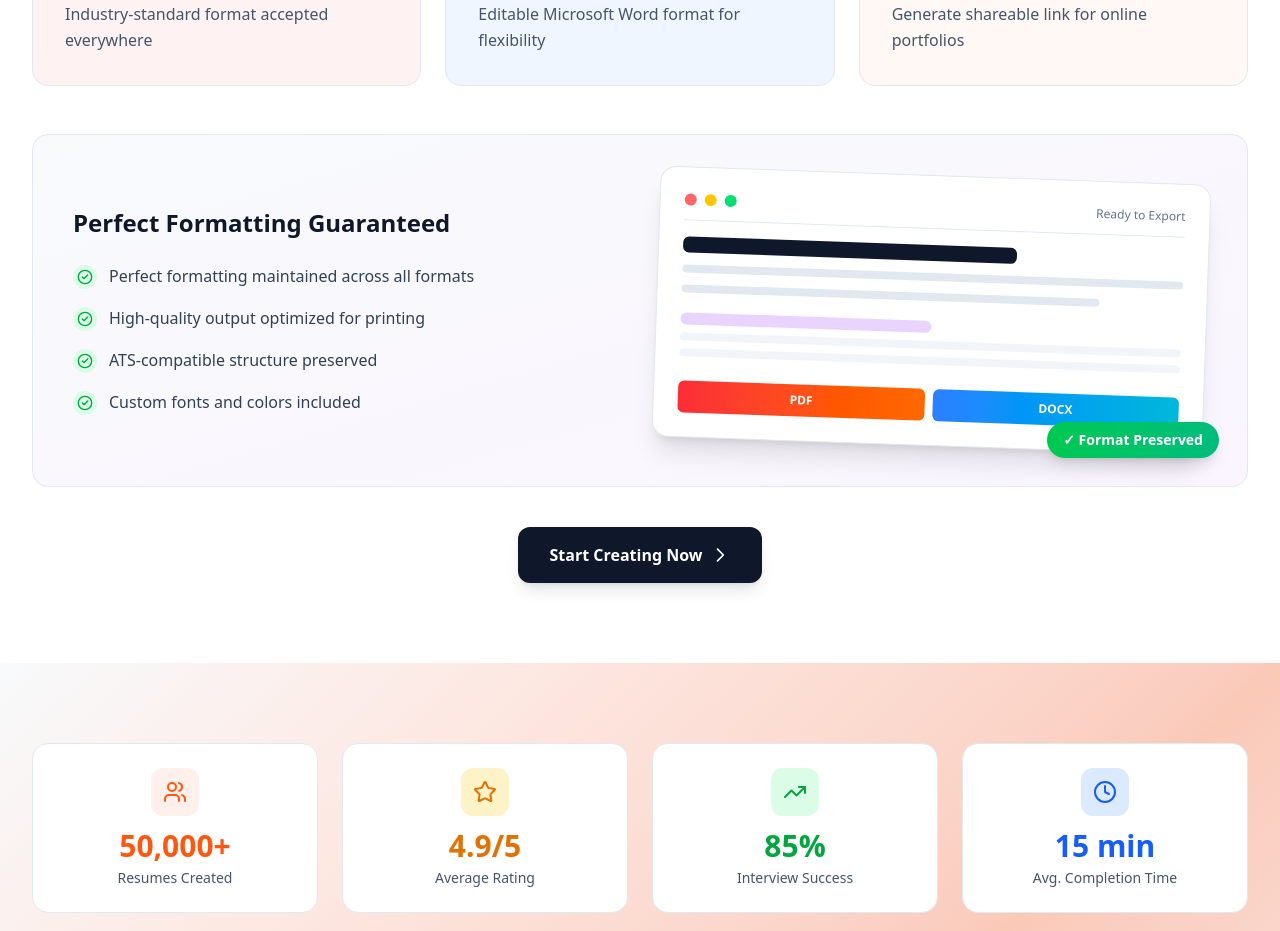
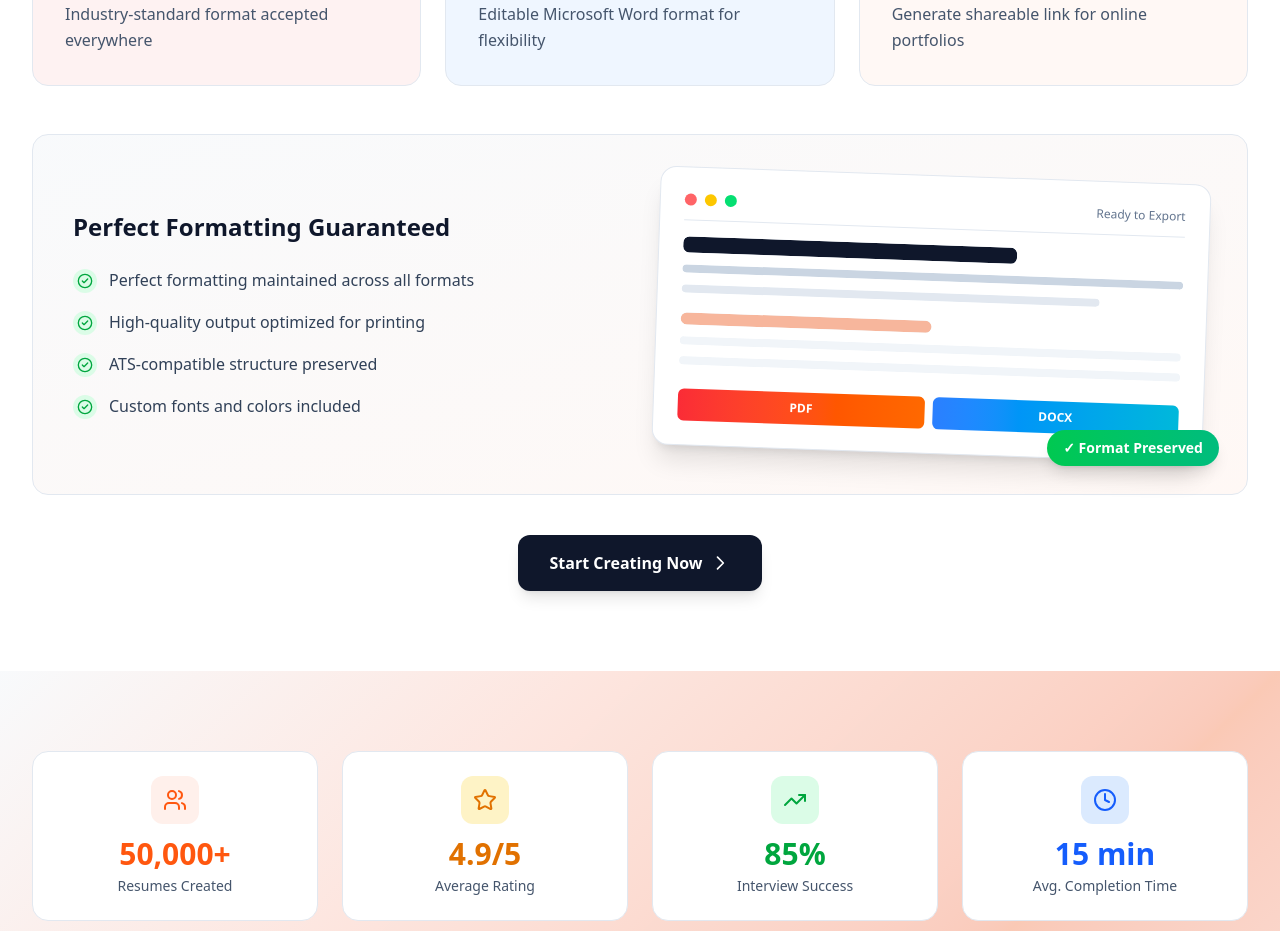
Before and after one commit to Sanithakor/Geteasycv, a Next.js app: page / in a window 1280 px wide. Shown: the part 7220-8151 px from the top of the page. Built offline with nearby package versions, Linux system fonts and the light colour scheme; no server answers; the database is empty.

Commit message:
added build

```diff
--- a/components/sections/ExportSection.tsx
+++ b/components/sections/ExportSection.tsx
@@ -1,10 +1,94 @@
 "use client";
 
-import React from "react";
+import React, { useEffect, useRef, useState } from "react";
 import Link from "next/link";
 import { FileDown, FileType, Share2, CheckCircle2 } from "lucide-react";
 
+// ─── Sequential fill animation hook ─────────────────────────────────────────
+// Triggers once when the element enters the viewport, then cycles on a slow loop
+function useSequentialFill(totalSteps: number, stepDelay = 280) {
+  const [filledCount, setFilledCount] = useState(0);
+  const [badgeVisible, setBadgeVisible] = useState(false);
+  const ref = useRef<HTMLDivElement>(null);
+  const started = useRef(false);
+
+  const runAnimation = () => {
+    setFilledCount(0);
+    setBadgeVisible(false);
+
+    let step = 0;
+    const tick = () => {
+      step += 1;
+      setFilledCount(step);
+      if (step < totalSteps) {
+        setTimeout(tick, stepDelay);
+      } else {
+        // Show the badge 300 ms after last line fills
+        setTimeout(() => setBadgeVisible(true), 300);
+        // Restart the whole cycle after a 3 s pause
+        setTimeout(runAnimation, 3000);
+      }
+    };
+    setTimeout(tick, stepDelay);
+  };
+
+  useEffect(() => {
+    const el = ref.current;
+    if (!el) return;
+
+    const observer = new IntersectionObserver(
+      ([entry]) => {
+        if (entry.isIntersecting && !started.current) {
+          started.current = true;
+          runAnimation();
+        }
+      },
+      { threshold: 0.4 }
+    );
+
+    observer.observe(el);
+    return () => observer.disconnect();
+  // eslint-disable-next-line react-hooks/exhaustive-deps
+  }, []);
+
+  return { filledCount, badgeVisible, ref };
+}
+
+// ─── Animated line component ─────────────────────────────────────────────────
+function AnimatedLine({
+  filled,
+  widthClass,
+  colorClass,
+  height = "h-2",
+  delay = 0,
+}: {
+  filled: boolean;
+  widthClass: string;
+  colorClass: string;
+  height?: string;
+  delay?: number;
+}) {
+  return (
+    <div className={`${height} bg-slate-100 rounded overflow-hidden ${widthClass}`}>
+      <div
+        className={`h-full ${colorClass} rounded`}
+        style={{
+          width: filled ? "100%" : "0%",
+          transition: filled
+            ? `width 0.55s cubic-bezier(0.4, 0, 0.2, 1) ${delay}ms`
+            : "none",
+        }}
+      />
+    </div>
+  );
+}
+
+// ─── Main component ───────────────────────────────────────────────────────────
 export default function ExportSection() {
+  // 6 animated lines total
+  const TOTAL_STEPS = 6;
+  const { filledCount, badgeVisible, ref } = useSequentialFill(TOTAL_STEPS, 260);
+
   const exportOptions = [
     {
       icon: FileDown,
@@ -12,7 +96,6 @@ export default function ExportSection() {
       description: "Industry-standard format accepted everywhere",
       color: "from-red-500 to-orange-500",
       bgColor: "bg-red-50",
-      iconColor: "text-red-600",
     },
     {
       icon: FileType,
@@ -20,7 +103,6 @@ export default function ExportSection() {
       description: "Editable Microsoft Word format for flexibility",
       color: "from-blue-500 to-cyan-500",
       bgColor: "bg-blue-50",
-      iconColor: "text-blue-600",
     },
     {
       icon: Share2,
@@ -28,7 +110,6 @@ export default function ExportSection() {
       description: "Generate shareable link for online portfolios",
       color: "from-[#FF570F] to-pink-500",
       bgColor: "bg-[#FFF8F5]",
-      iconColor: "text-[#FF570F]",
     },
   ];
 
@@ -72,14 +153,11 @@ export default function ExportSection() {
                 key={idx}
                 className={`${option.bgColor} rounded-2xl p-8 border border-slate-200 hover:shadow-xl transition-all duration-300 hover:-translate-y-1 group`}
               >
-                {/* Icon */}
                 <div
                   className={`w-16 h-16 bg-gradient-to-br ${option.color} rounded-2xl flex items-center justify-center mb-6 shadow-lg group-hover:scale-110 transition-transform`}
                 >
                   <IconComponent className="w-8 h-8 text-white" />
                 </div>
-
-                {/* Title & Description */}
                 <h3 className="text-xl font-bold text-slate-900 mb-3">
                   {option.title}
                 </h3>
@@ -92,7 +170,7 @@ export default function ExportSection() {
         </div>
 
         {/* Format Features */}
-        <div className="bg-gradient-to-br from-slate-50 to-purple-50 rounded-2xl border border-slate-200 p-8 lg:p-10">
+        <div className="bg-gradient-to-br from-slate-50 to-[#FFF8F5] rounded-2xl border border-slate-200 p-8 lg:p-10">
           <div className="grid lg:grid-cols-2 gap-8 items-center">
             {/* Left: Features List */}
             <div>
@@ -111,34 +189,78 @@ export default function ExportSection() {
               </div>
             </div>
 
-            {/* Right: Visual Demo */}
-            <div className="relative">
-              <div className="bg-white rounded-2xl shadow-xl border border-slate-200 p-6 transform rotate-2 hover:rotate-0 transition-transform">
-                {/* Mock Document */}
-                <div className="space-y-3">
+            {/* Right: Animated Visual Demo */}
+            <div className="relative" ref={ref}>
+              <div className="bg-white rounded-2xl shadow-xl border border-slate-200 p-6 transform rotate-2 hover:rotate-0 transition-transform duration-500">
+                {/* Window chrome */}
                 <div className="flex items-center justify-between mb-4 pb-3 border-b border-slate-200">
                   <div className="flex gap-2">
-                      <div className="w-3 h-3 rounded-full bg-red-400"></div>
-                      <div className="w-3 h-3 rounded-full bg-yellow-400"></div>
-                      <div className="w-3 h-3 rounded-full bg-green-400"></div>
+                    <div className="w-3 h-3 rounded-full bg-red-400" />
+                    <div className="w-3 h-3 rounded-full bg-yellow-400" />
+                    <div className="w-3 h-3 rounded-full bg-green-400" />
                   </div>
                   <div className="text-xs font-medium text-slate-500">
                     Ready to Export
                   </div>
                 </div>
 
-                  <div className="h-4 bg-slate-900 rounded w-2/3"></div>
-                  <div className="h-2 bg-slate-200 rounded w-full"></div>
-                  <div className="h-2 bg-slate-200 rounded w-5/6"></div>
+                <div className="space-y-3">
+                  {/* Line 1 — name bar (dark, wide) */}
+                  <AnimatedLine
+                    filled={filledCount >= 1}
+                    widthClass="w-2/3"
+                    colorClass="bg-slate-900"
+                    height="h-4"
+                  />
 
-                  <div className="pt-2 space-y-2">
-                    <div className="h-3 bg-purple-200 rounded w-1/2"></div>
-                    <div className="h-2 bg-slate-100 rounded w-full"></div>
-                    <div className="h-2 bg-slate-100 rounded w-full"></div>
+                  {/* Line 2 — subtitle */}
+                  <AnimatedLine
+                    filled={filledCount >= 2}
+                    widthClass="w-full"
+                    colorClass="bg-slate-300"
+                  />
+
+                  {/* Line 3 */}
+                  <AnimatedLine
+                    filled={filledCount >= 3}
+                    widthClass="w-5/6"
+                    colorClass="bg-slate-200"
+                    delay={40}
+                  />
+
+                  {/* Section heading — brand accent */}
+                  <div className="pt-2">
+                    <AnimatedLine
+                      filled={filledCount >= 4}
+                      widthClass="w-1/2"
+                      colorClass="bg-[#FF570F]/40"
+                      height="h-3"
+                    />
                   </div>
 
-                  {/* Export Buttons */}
-                  <div className="flex gap-2 pt-3">
+                  {/* Body lines */}
+                  <AnimatedLine
+                    filled={filledCount >= 5}
+                    widthClass="w-full"
+                    colorClass="bg-slate-100"
+                    delay={40}
+                  />
+                  <AnimatedLine
+                    filled={filledCount >= 6}
+                    widthClass="w-full"
+                    colorClass="bg-slate-100"
+                    delay={80}
+                  />
+
+                  {/* Export buttons — appear after lines are done */}
+                  <div
+                    className="flex gap-2 pt-3"
+                    style={{
+                      opacity: filledCount >= TOTAL_STEPS ? 1 : 0,
+                      transform: filledCount >= TOTAL_STEPS ? "translateY(0)" : "translateY(6px)",
+                      transition: "opacity 0.4s ease 0.1s, transform 0.4s ease 0.1s",
+                    }}
+                  >
                     <div className="flex-1 h-8 bg-gradient-to-r from-red-500 to-orange-500 rounded flex items-center justify-center text-white text-xs font-bold">
                       PDF
                     </div>
@@ -149,8 +271,16 @@ export default function ExportSection() {
                 </div>
               </div>
 
-              {/* Floating Badge */}
-              <div className="absolute -bottom-3 -right-3 bg-gradient-to-r from-green-500 to-emerald-500 text-white px-4 py-2 rounded-full shadow-lg text-sm font-bold">
+              {/* Floating badge — pops in after animation completes */}
+              <div
+                className="absolute -bottom-3 -right-3 bg-gradient-to-r from-green-500 to-emerald-500 text-white px-4 py-2 rounded-full shadow-lg text-sm font-bold"
+                style={{
+                  opacity: badgeVisible ? 1 : 0,
+                  transform: badgeVisible ? "scale(1) translateY(0)" : "scale(0.7) translateY(8px)",
+                  transition: "opacity 0.35s cubic-bezier(0.34,1.56,0.64,1), transform 0.35s cubic-bezier(0.34,1.56,0.64,1)",
+                }}
+                aria-hidden={!badgeVisible}
+              >
                 ✓ Format Preserved
               </div>
             </div>
```
Lines whose indentation alone changed are shown as unchanged.
